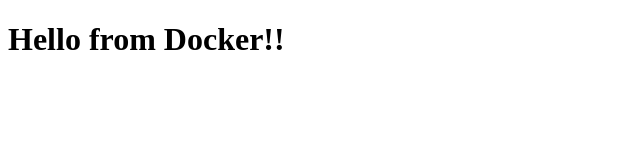
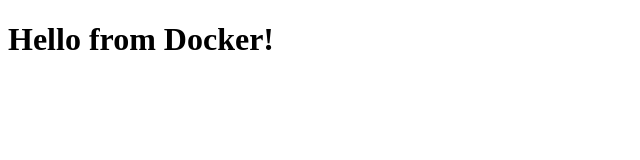
Before and after one commit to manaswi-10/ci, a plain HTML site: page html/index.html in a window 1280 px wide. Shown: the full height of the page, 0-640 px from the left. Drawn offline with Linux system fonts and the light colour scheme.

Commit message:
Update index.html

```diff
--- a/html/index.html
+++ b/html/index.html
@@ -4,6 +4,6 @@
 <title>My Website</title>
 </head>
 <body>
-<h1>Hello from Docker!!</h1>
+<h1>Hello from Docker!</h1>
 </body>
 </html>
```
